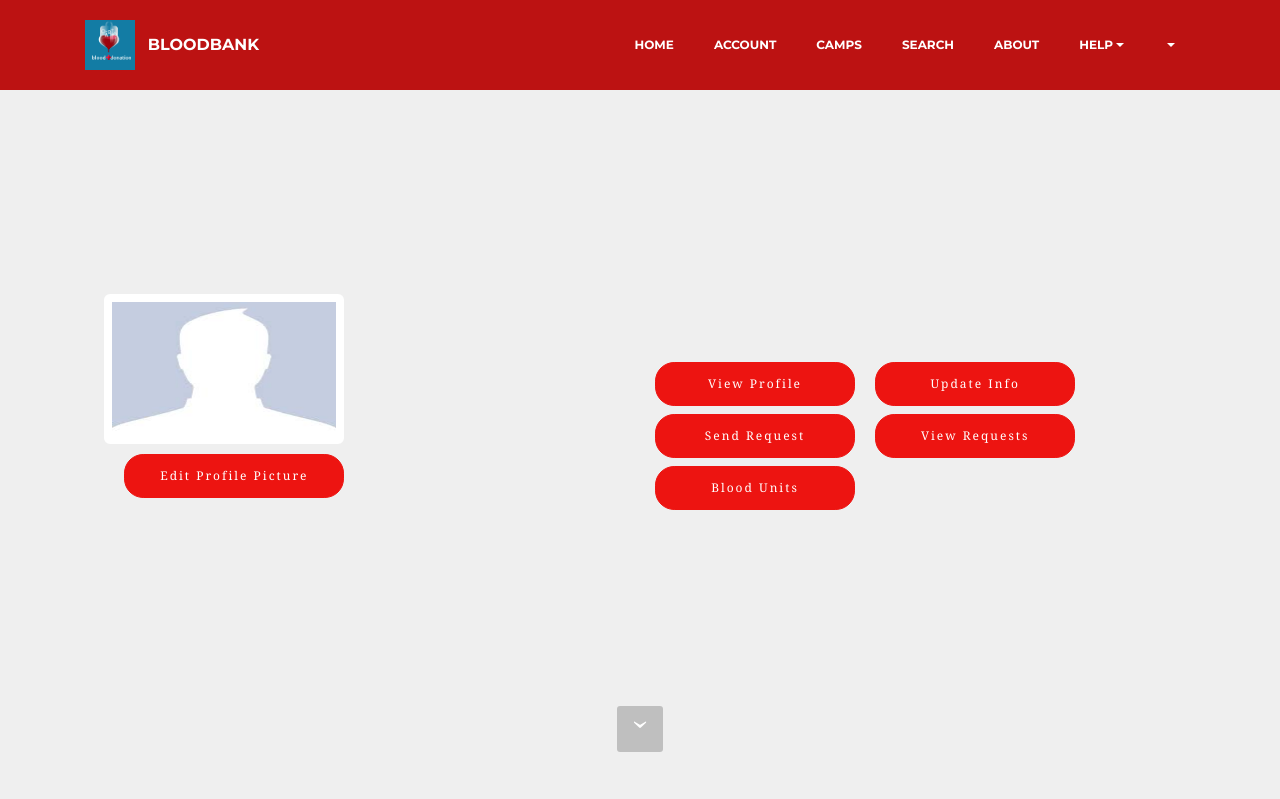
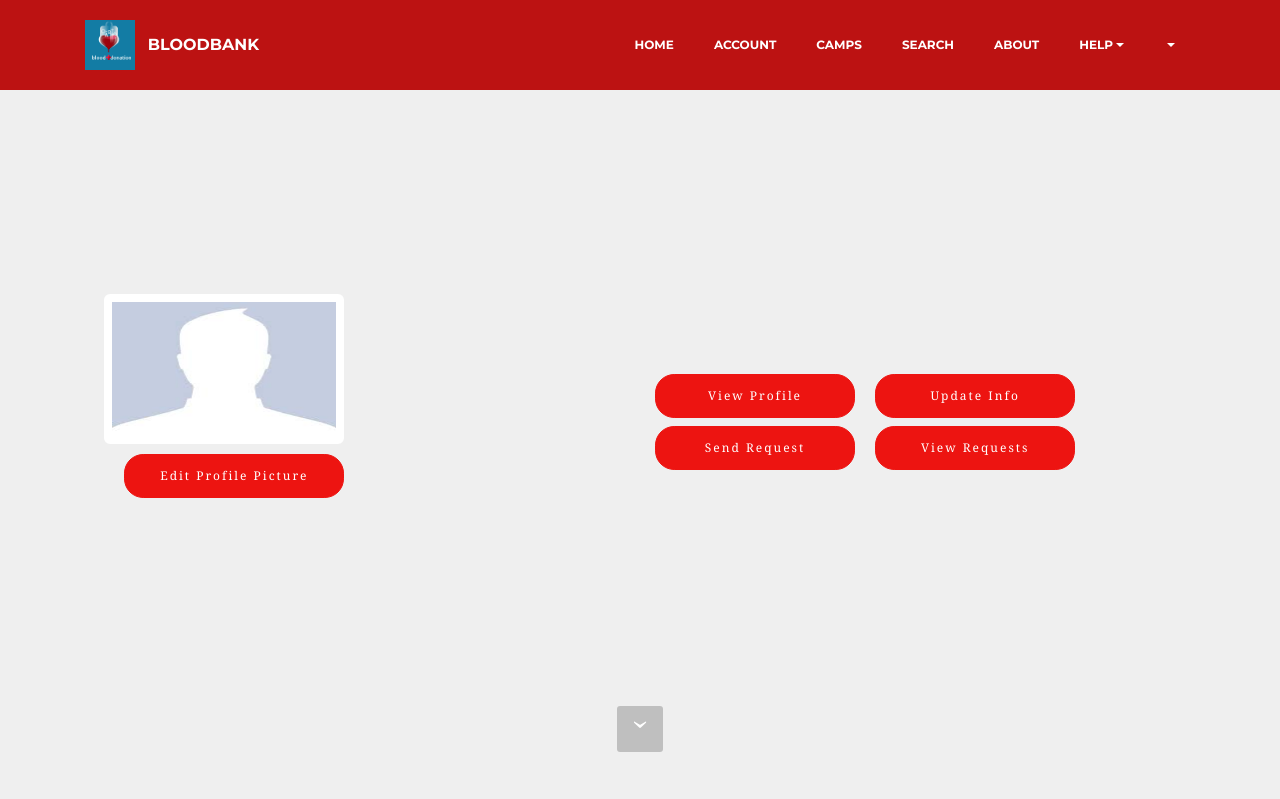
Before and after one commit to msali001/project-bb, a PHP site: page /user/account in a window 1280 px wide. Shown: the top 799 px of the page. Run offline with PHP 8.4, Linux system fonts and the light colour scheme; the visitor is signed in with stand-in values (Sample User, id 1); data comes from the database, SQL or seed files in the repository; data that the repository does not hold is empty.

Commit message:
Removed blood units dummy page

```diff
--- a/user/account.php
+++ b/user/account.php
@@ -141,9 +141,9 @@ $MySQLi_CON->close();
 							  <a class="btn btn-primary" href="bloodrequest" style="width:200px; padding-left:-10px;">Send Request</a>
 							  <a class="btn btn-primary" href="viewrequests" style="width:200px; padding-left:-10px;">View Requests</a>
 							  </div>
-                <div class="mbr-section-btn">
+                <!-- <div class="mbr-section-btn">
   							  <a class="btn btn-primary" href="bloodavailable" style="width:200px; padding-left:-10px;">Blood Units</a>
-                </div>
+                </div> -->
                         </div>
 
                     </div>
```
